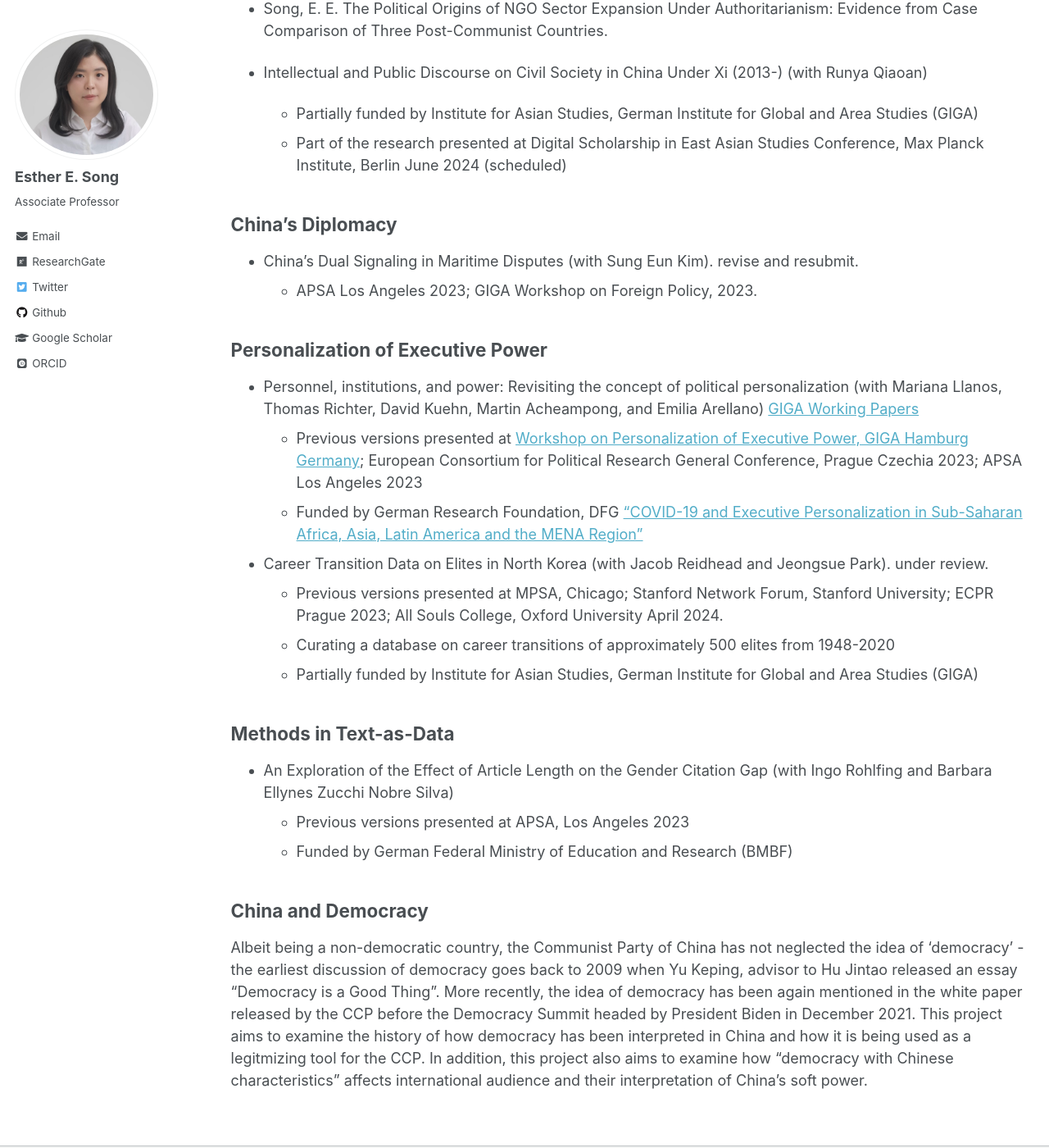
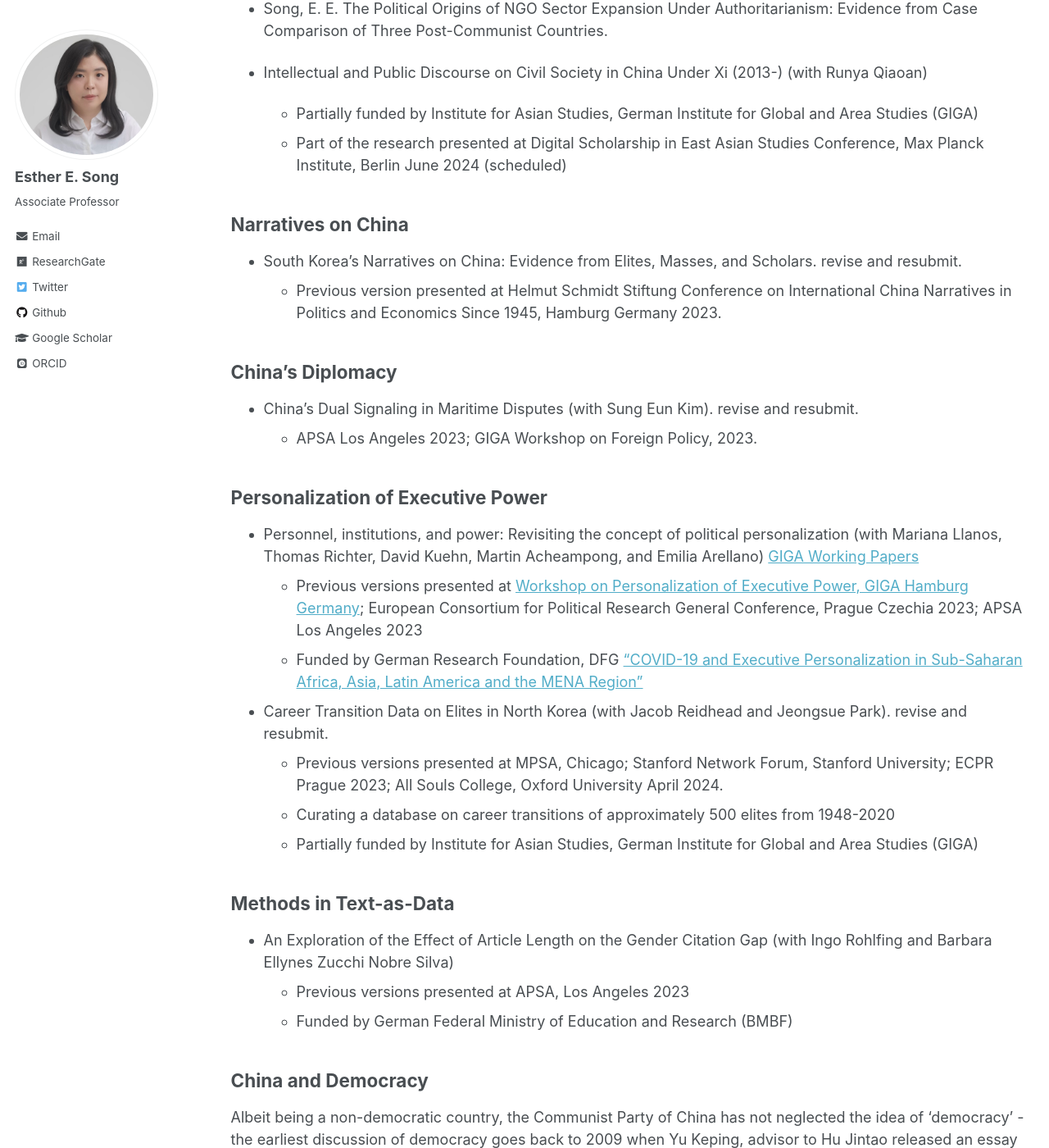
Before and after one commit to ehsong/ehsong.github.io, a Jekyll site: the page built from _pages/research.md, in a window 1280 px wide and 1400 px high, scrolled down 3442 px. Shown: the whole window at 82% size. Built offline with Jekyll 4.4.1, drawn with Linux system fonts in a browser that asks for light colours; some web fonts are replaced.

Commit message:
Update research.md

```diff
--- a/_pages/research.md
+++ b/_pages/research.md
@@ -77,6 +77,11 @@ What explains the growth of the NGO sector in China during the recent decades? D
   * Partially funded by Institute for Asian Studies, German Institute for Global and Area Studies (GIGA)
   * Part of the research presented at Digital Scholarship in East Asian Studies Conference, Max Planck Institute, Berlin June 2024 (scheduled)
 
+## Narratives on China
+
+* South Korea’s Narratives on China: Evidence from Elites, Masses, and Scholars. revise and resubmit.
+  * Previous version presented at Helmut Schmidt Stiftung Conference on International China Narratives in Politics and Economics Since 1945, Hamburg Germany 2023.
+
 ## China's Diplomacy
 
 * China's Dual Signaling in Maritime Disputes (with Sung Eun Kim). revise and resubmit.
@@ -88,7 +93,7 @@ What explains the growth of the NGO sector in China during the recent decades? D
   * Previous versions presented at [Workshop on Personalization of Executive Power, GIGA Hamburg Germany](https://www.giga-hamburg.de/en/events/conferences-and-workshops/personalization-executive-power-conceptual-theoretical-empirical-perspectives); European Consortium for Political Research General Conference, Prague Czechia 2023; APSA Los Angeles 2023
   * Funded by German Research Foundation, DFG [“COVID-19 and Executive Personalization in Sub-Saharan Africa, Asia, Latin America and the MENA Region”](https://www.giga-hamburg.de/en/research-and-transfer/projects/covid-19-executive-personalization-sub-saharan-africa-asia-latin-america-mena-region)
 
-* Career Transition Data on Elites in North Korea (with Jacob Reidhead and Jeongsue Park). under review.
+* Career Transition Data on Elites in North Korea (with Jacob Reidhead and Jeongsue Park). revise and resubmit.
   * Previous versions presented at MPSA, Chicago; Stanford Network Forum, Stanford University; ECPR Prague 2023; All Souls College, Oxford University April 2024.
   * Curating a database on career transitions of approximately 500 elites from 1948-2020
   * Partially funded by Institute for Asian Studies, German Institute for Global and Area Studies (GIGA)
```
